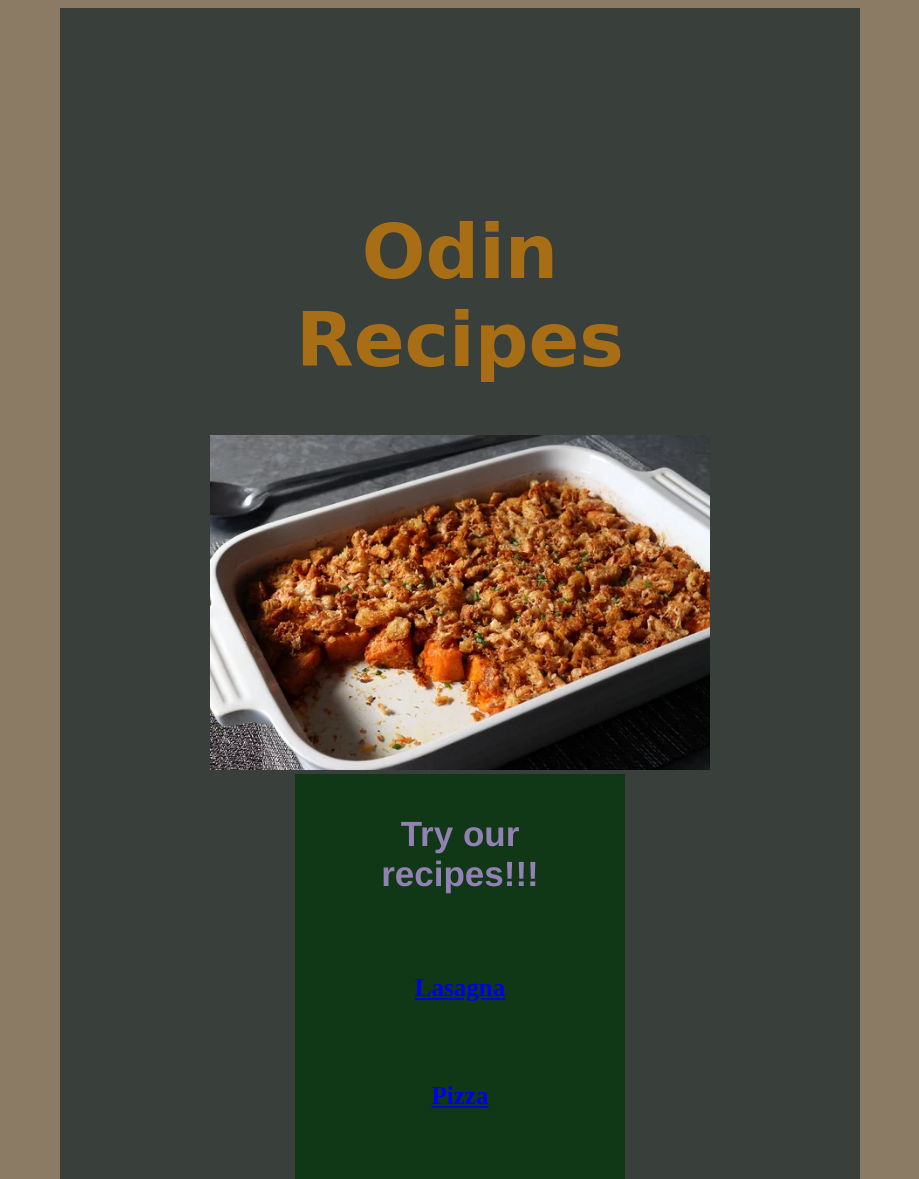
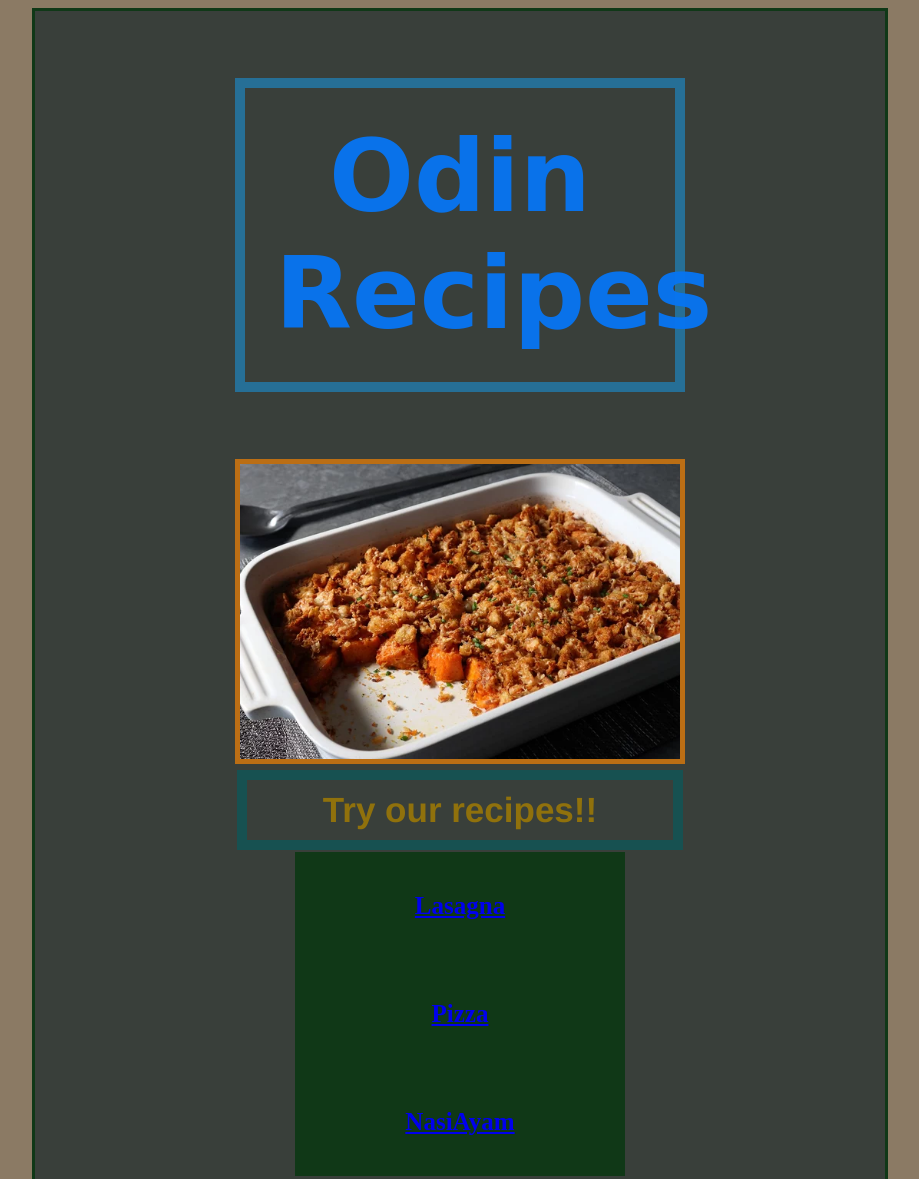
Before and after one commit to erwanfadlys/odin-recipes, a plain HTML site: page index.html in a window 1280 px wide. Shown: the top 1179 px of the page, without its empty margins (180-1099 px from the left). Drawn offline with Linux system fonts and the light colour scheme.

Commit message:
Fixed box alignment and color

```diff
--- a/index.html
+++ b/index.html
@@ -12,7 +12,7 @@
     <div class="content">
         <h1>Odin Recipes</h1>
         <img src="./Images/lasagna.jpg" alt="Picture of lasagna" class="img-responsive" >
-        <h3 class="description">Try our recipes!!!</h3>
+        <h3 class="description">Try our recipes!!</h3>
         <h4><a href= "./recipes/lasagna.html" target="_blank">Lasagna</a></h4>
         <h4><a href= "./recipes/pizza.html" target="_blank">Pizza</a></h4>
         <h4><a href= "./recipes/nasi_ayam.html"target="_blank">NasiAyam</a></h4>
--- a/style.css
+++ b/style.css
@@ -1,31 +1,44 @@
+.content {
+    max-width: 450px;
+    margin: auto;
+    background:rgb(57, 63, 58);
+    border:rgb(16, 56, 23) solid;
+    padding-left: 200px;
+    padding-right: 200px;
+    padding-bottom: 200px;
+
+}
 h1{
-    font-size: 75px;
+    font-size: 100px;
     font-family: cursive;
-    color: rgba(211, 130, 9, 0.719);
+    color: rgba(7, 116, 241, 0.966);
     text-align: center;
+    padding: 30px;
+    border: 10px rgba(20, 159, 240, 0.507) solid;
 }
 body {
     background: rgb(139, 122, 100)
 }
-.content {
-    max-width: 500px;
-    margin: 0 auto;
-    background:rgb(57, 63, 58);
-    padding: 150px;
-}
+
 .img-responsive{
-    width: 100%;
-    height: auto;
+   width: 100%;
+   height: auto;
+   border: 5px solid rgba(255, 136, 0, 0.658);
 
+   box-sizing: border-box;
 }
 
 .description{
     font-size: 35px;
     font-family: "Helvetica Neue",Helvetica,Arial;
-    color: rgba(166, 139, 201, 0.877);
+    color: rgba(156, 121, 6, 0.877);
+    margin: 2px;
+    padding: 10px;
+    border: 10px rgba(8, 89, 92, 0.685) solid;
+    text-align: center;
 }
 
-h3, h4 {
+h4 {
     font-size: 25px;
     text-align: center;
     color: rgb(172, 135, 68);
```
